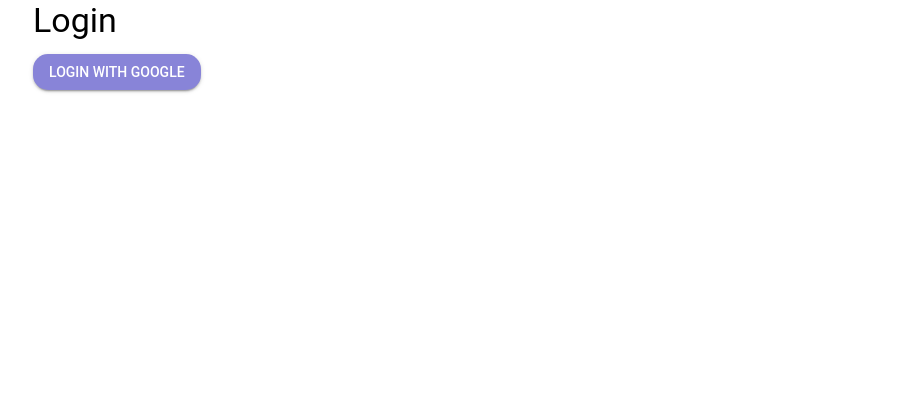
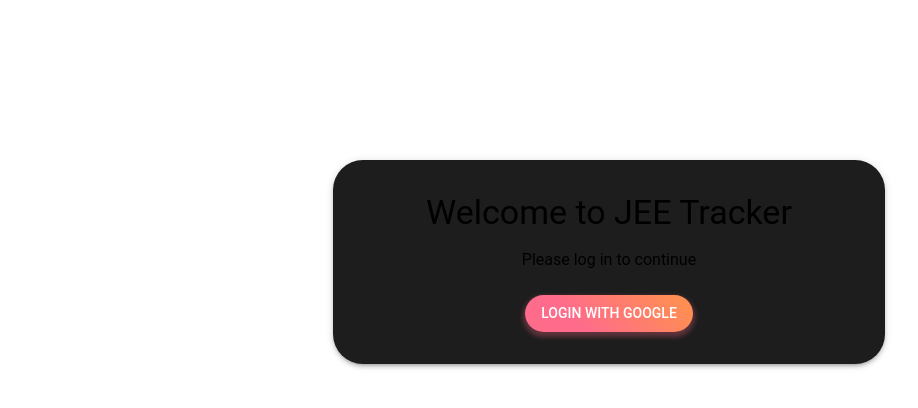
Before and after one commit to vedantsinggh/elevate, a React (Create React App) app: page /login in a window 1280 px wide. Shown: the top 408 px of the page, without its empty margins (31-949 px from the left). Built offline with nearby package versions, Linux system fonts and the light colour scheme; no server answers.

Commit message:
update login

```diff
--- a/src/pages/Login.js
+++ b/src/pages/Login.js
@@ -1,27 +1,120 @@
-// src/components/Login.js
-import React from 'react';
-import { Button, Container, Typography } from '@mui/material';
-import { signInWithPopup, GoogleAuthProvider } from 'firebase/auth';
-import { auth } from '../firebase';
+import React, { useEffect } from 'react';
+import { Button, Container, Typography, Box, CircularProgress } from '@mui/material';
+import { signInWithPopup, GoogleAuthProvider, onAuthStateChanged } from 'firebase/auth';
+import { auth, db, doc, getDoc, setDoc } from '../firebase';
 import { useNavigate } from 'react-router-dom';
+
+const subjects = [
+  {
+    name: 'Math',
+    units: [
+      { name: 'Algebra', chapters: ['Quadratic Equations', 'Sequences and Series', 'Complex Numbers', 'Binomial Theorem', 'Matrices and Determinants'] },
+      { name: 'Calculus', chapters: ['Limits, Continuity and Differentiability', 'Applications of Derivatives', 'Integrals', 'Applications of Integrals', 'Differential Equations'] },
+      { name: 'Coordinate Geometry', chapters: ['Straight Lines', 'Circles', 'Parabolas', 'Ellipses', 'Hyperbolas'] },
+      { name: 'Trigonometry', chapters: ['Trigonometric Ratios and Identities', 'Trigonometric Equations', 'Properties of Triangles'] },
+      { name: 'Vectors and 3D Geometry', chapters: ['Vectors', 'Three-dimensional Geometry'] },
+      { name: 'Statistics and Probability', chapters: ['Measures of Central Tendency and Dispersion', 'Probability'] }
+    ],
+  },
+  {
+    name: 'Physics',
+    units: [
+      { name: 'Mechanics', chapters: ['Kinematics', 'Laws of Motion', 'Work, Energy and Power', 'Rotational Motion', 'Gravitation'] },
+      { name: 'Thermodynamics', chapters: ['Thermal Properties of Matter', 'Thermodynamics', 'Kinetic Theory of Gases'] },
+      { name: 'Electrodynamics', chapters: ['Electrostatics', 'Current Electricity', 'Magnetism', 'Electromagnetic Induction', 'Alternating Current'] },
+      { name: 'Optics', chapters: ['Ray Optics', 'Wave Optics'] },
+      { name: 'Modern Physics', chapters: ['Dual Nature of Matter and Radiation', 'Atoms and Nuclei', 'Electronic Devices'] },
+    ],
+  },
+  {
+    name: 'Chemistry',
+    units: [
+      { name: 'Physical Chemistry', chapters: ['Some Basic Concepts in Chemistry', 'States of Matter', 'Atomic Structure', 'Chemical Bonding and Molecular Structure', 'Thermodynamics', 'Equilibrium', 'Redox Reactions', 'Electrochemistry', 'Chemical Kinetics', 'Surface Chemistry'] },
+      { name: 'Inorganic Chemistry', chapters: ['Periodic Table and Periodicity in Properties', 'Chemical Bonding and Molecular Structure', 'Coordination Compounds', 'Environmental Chemistry', 'General Principles and Processes of Isolation of Metals', 'Hydrogen', 's-Block Elements', 'p-Block Elements', 'd- and f-Block Elements'] },
+      { name: 'Organic Chemistry', chapters: ['Basic Principles of Organic Chemistry', 'Hydrocarbons', 'Haloalkanes and Haloarenes', 'Alcohols, Phenols and Ethers', 'Aldehydes, Ketones and Carboxylic Acids', 'Organic Compounds Containing Nitrogen', 'Biomolecules', 'Polymers', 'Chemistry in Everyday Life'] },
+    ],
+  }
+];
+
+const initializeUserData = async (userId) => {
+  const userDocRef = doc(db, 'users', userId);
+
+  // Check if user document already exists
+  const userDoc = await getDoc(userDocRef);
+  if (!userDoc.exists()) {
+    // Initialize user data with default values
+    const chapterCompletion = {};
+    subjects.forEach(subject => {
+      chapterCompletion[subject.name] = {};
+      subject.units.forEach(unit => {
+        chapterCompletion[subject.name][unit.name] = {};
+        unit.chapters.forEach(chapter => {
+          chapterCompletion[subject.name][unit.name][chapter] = {
+            lecture: false,
+            practice: false,
+            pyqs: false,
+            test: false,
+          };
+        });
+      });
+    });
+
+    await setDoc(userDocRef, { chapterCompletion });
+  }
+};
 
 const Login = () => {
   const navigate = useNavigate();
 
+  useEffect(() => {
+    const unsubscribe = onAuthStateChanged(auth, (user) => {
+      if (user) {
+        localStorage.setItem('user', JSON.stringify(user));
+        navigate('/dashboard/home');
+      } else {
+        localStorage.removeItem('user');
+      }
+    });
+
+    return () => unsubscribe();
+  }, [navigate]);
+
   const handleLogin = async () => {
     const provider = new GoogleAuthProvider();
     try {
-      await signInWithPopup(auth, provider);
-      navigate('/dashboard');
+      const result = await signInWithPopup(auth, provider);
+      const user = result.user;
+      await initializeUserData(user.uid);
+      localStorage.setItem('user', JSON.stringify(user));
+      navigate('/dashboard/home');
     } catch (error) {
       console.error('Error signing in with Google', error);
     }
   };
 
   return (
-    <Container>
-      <Typography variant="h4" gutterBottom>Login</Typography>
-      <Button variant="contained" color="primary" onClick={handleLogin}>Login with Google</Button>
+    <Container maxWidth="sm" sx={{ textAlign: 'center', marginTop: '20vh' }}>
+      <Box sx={{ bgcolor: 'background.paper', p: 4, borderRadius: 2, boxShadow: 3 }}>
+        <Typography variant="h4" gutterBottom>
+          Welcome to JEE Tracker
+        </Typography>
+        <Typography variant="subtitle1" gutterBottom>
+          Please log in to continue
+        </Typography>
+        <Button
+          variant="contained"
+          color="primary"
+          onClick={handleLogin}
+          sx={{
+            mt: 2,
+            background: 'linear-gradient(45deg, #FE6B8B 30%, #FF8E53 90%)',
+            borderRadius: 3,
+            boxShadow: '0 3px 5px 2px rgba(255, 105, 135, .3)',
+          }}
+        >
+          Login with Google
+        </Button>
+      </Box>
     </Container>
   );
 };
```
